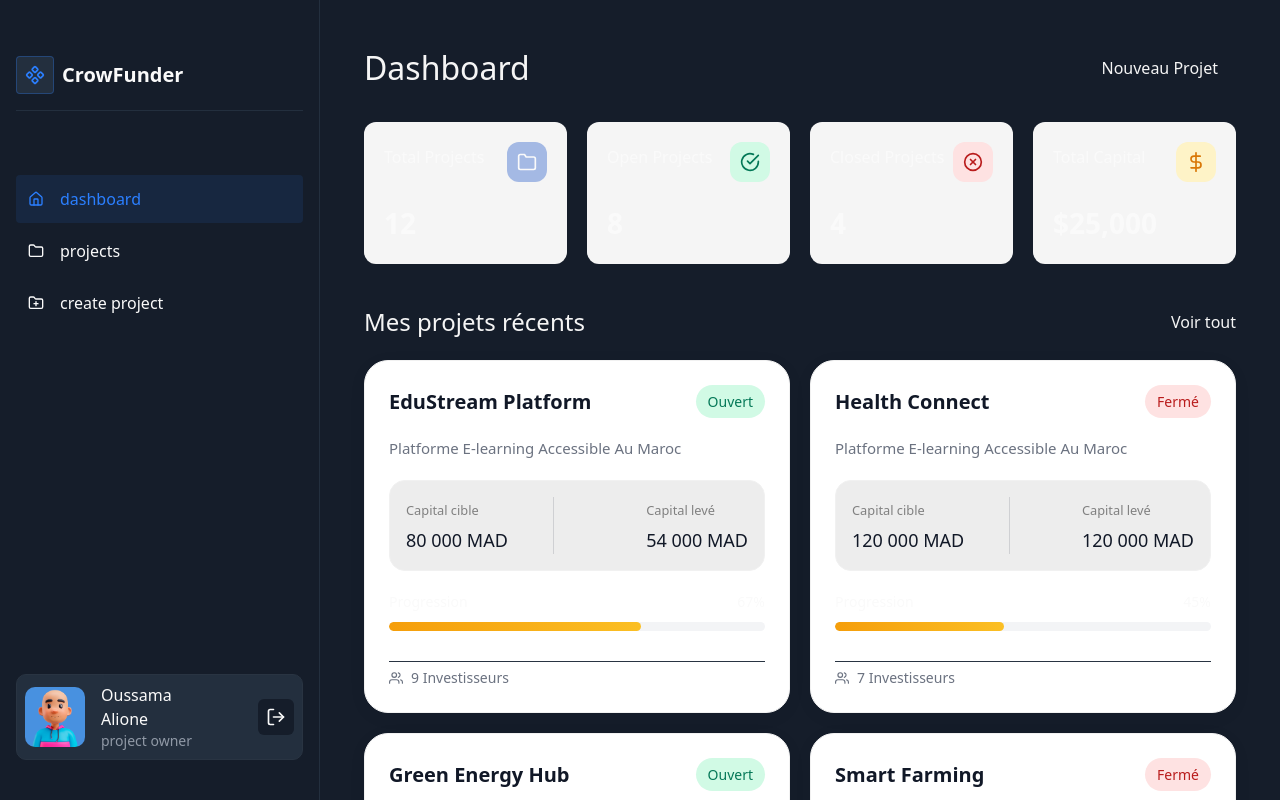
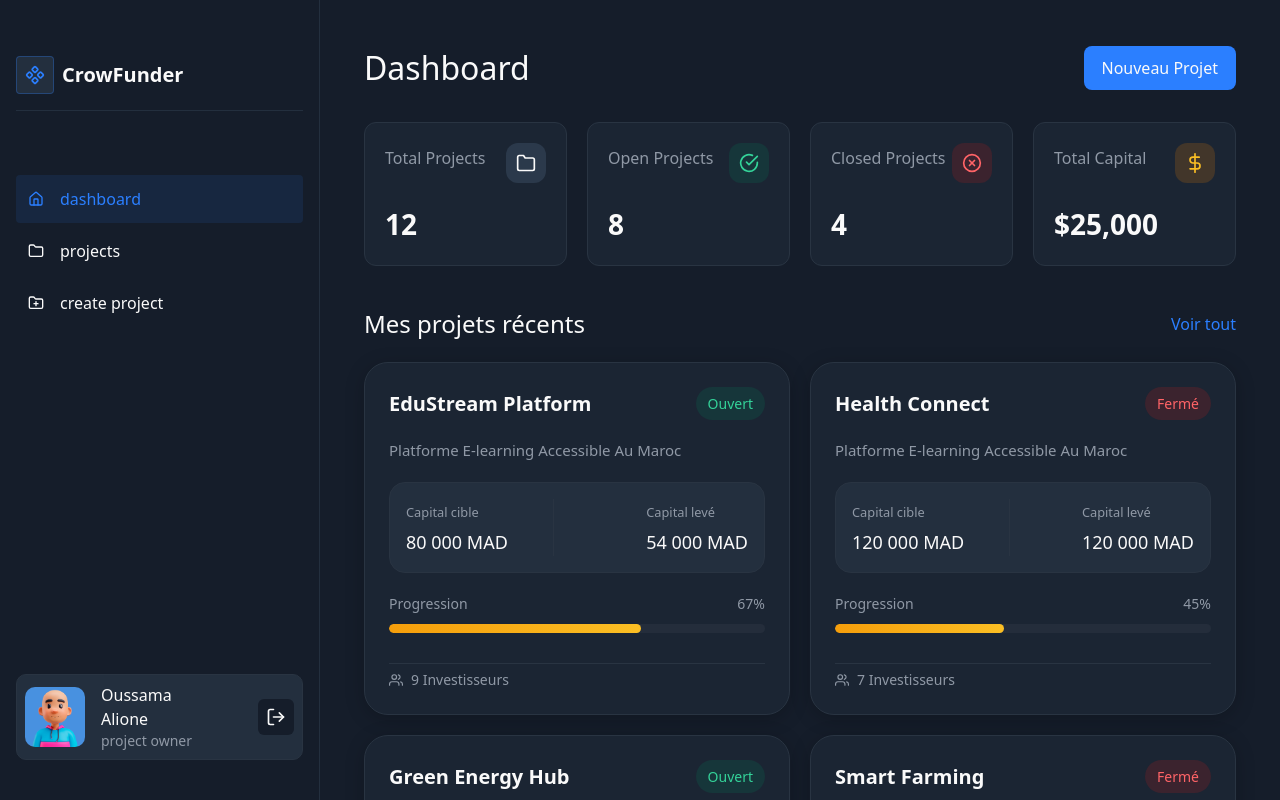
Before and after one commit to ussama-alione-dev/crowfunder-frontend, a React (Vite) app in the folder client/: page / in a window 1280 px wide. Built offline with nearby package versions, Linux system fonts and the light colour scheme.

Commit message:
refactor: update routing to use ProjectDetails component; enhance Dashboard styles with CSS variables

```diff
--- a/client/src/App.jsx
+++ b/client/src/App.jsx
@@ -37,7 +37,7 @@ const App = () => {
               path="projects/update/:id"
               element={<h1>Update Project</h1>}
             />
-            <Route path="projects/:id" element={<h1>Project Details</h1>} />
+            <Route path="projects/:id" element={<ProjectDetails />} />
             <Route
               path="projects/:id/investors"
               element={<h1>Project Investors</h1>}
--- a/client/src/styles/Dashboard.css
+++ b/client/src/styles/Dashboard.css
@@ -1,7 +1,3 @@
-* {
-  /* color: black; */
-  /* font-family: "Inter", sans-serif; */
-}
 .dashboard {
   padding: 20px;
   max-width: 1400px;
@@ -17,6 +13,7 @@
 
 .dashboard-header h1 {
   font-size: 32px;
+  color: var(--foreground);
 }
 
 .dashboard-header button {
@@ -24,6 +21,8 @@
   border: none;
   border-radius: 8px;
   cursor: pointer;
+  background: var(--primary);
+  color: var(--primary-foreground);
 }
 
 .stats-container {
@@ -33,23 +32,27 @@
 }
 
 .title-color {
-  color: whitesmoke;
+  color: var(--foreground);
 }
 
 .stat-card {
-  background: whitesmoke;
+  background: var(--card);
   padding: 20px;
   border-radius: 12px;
+  border: 1px solid var(--border);
+  color: var(--card-foreground);
 }
 
 .stat-card h3 {
   margin-bottom: 10px;
   font-size: 16px;
+  color: var(--muted-foreground);
 }
 
 .stat-card p {
   font-size: 28px;
   font-weight: bold;
+  color: var(--foreground);
 }
 
 .recent-projects {
@@ -65,17 +68,13 @@
 
 .recent-header h2 {
   font-size: 24px;
+  color: var(--foreground);
 }
 
 .recent-header span {
   cursor: pointer;
+  color: var(--primary);
 }
-
-/* .projects-grid {
-    display: grid;
-    grid-template-columns: repeat(2, 1fr);
-    gap: 20px;
-} */
 
 .projects-grid {
   display: grid;
@@ -84,18 +83,19 @@
 }
 
 .project-card {
-  background: #ffffff;
+  background: var(--card);
   border-radius: 24px;
   padding: 24px;
   cursor: pointer;
   transition: 0.3s;
-  border: 1px solid #f1f1f1;
-  box-shadow: 0 4px 20px rgba(0, 0, 0, 0.04);
+  border: 1px solid var(--border);
+  box-shadow: 0 4px 20px rgba(0, 0, 0, 0.2);
 }
 
 .project-card:hover {
   transform: translateY(-6px);
-  box-shadow: 0 10px 30px rgba(0, 0, 0, 0.08);
+  box-shadow: 0 10px 30px rgba(0, 0, 0, 0.3);
+  border-color: var(--primary);
 }
 
 .project-top {
@@ -108,20 +108,20 @@
 .project-top h3 {
   font-size: 20px;
   font-weight: 700;
-  color: #111827;
+  color: var(--card-foreground);
 }
 
 .status-open {
-  background: #d1fae5;
-  color: #047857;
+  background: rgba(4, 120, 87, 0.2);
+  color: #34d399;
   padding: 6px 12px;
   border-radius: 20px;
   font-size: 14px;
 }
 
 .status-closed {
-  background: #fee2e2;
-  color: #b91c1c;
+  background: rgba(185, 28, 28, 0.2);
+  color: var(--destructive);
   padding: 6px 12px;
   border-radius: 20px;
   font-size: 14px;
@@ -129,7 +129,7 @@
 
 .project-description {
   margin: 18px 0;
-  color: #6b7280;
+  color: var(--muted-foreground);
   line-height: 1.6;
   font-size: 15px;
 }
@@ -139,14 +139,14 @@
   justify-content: space-between;
   margin-top: 20px;
   margin-bottom: 20px;
-  background: #ededed;
-  border: 1px solid #f1f1f1;
+  background: var(--secondary);
+  border: 1px solid var(--border);
   border-radius: 16px;
   padding: 16px;
 }
 
 .project-money > div:first-child {
-  border-right: 1px solid #cfd0d3;
+  border-right: 1px solid var(--border);
   padding-right: 45px;
 }
 
@@ -155,13 +155,13 @@
 }
 
 .project-money small {
-  color: gray;
+  color: var(--muted-foreground);
 }
 
 .project-money h4 {
   margin-top: 6px;
   font-size: 18px;
-  color: #111827;
+  color: var(--foreground);
 }
 
 .progress-section {
@@ -173,12 +173,13 @@
   justify-content: space-between;
   margin-bottom: 10px;
   font-size: 14px;
+  color: var(--muted-foreground);
 }
 
 .progress-bar {
   width: 100%;
   height: 9px;
-  background: #f3f4f6;
+  background: var(--muted);
   border-radius: 30px;
   overflow: hidden;
 }
@@ -192,11 +193,11 @@
 .line {
   margin-top: 30px;
   margin-bottom: 5px;
-  color: gray;
+  color: var(--muted-foreground);
 }
 
 .project-footer {
-  border-top: 1px solid #f1f1f1;
+  border-top: 1px solid var(--border);
   margin-top: 40px;
   padding-top: 18px;
 }
@@ -205,7 +206,7 @@
   display: flex;
   align-items: center;
   gap: 8px;
-  color: #6b7280;
+  color: var(--muted-foreground);
   font-size: 14px;
 }
 
@@ -220,24 +221,25 @@
   width: 40px;
   height: 40px;
   border-radius: 12px;
-  background: #a4b9e4;
+  background: var(--accent);
   display: flex;
   align-items: center;
   justify-content: center;
   font-size: 20px;
+  color: var(--accent-foreground);
 }
 
 .open-icon {
-  background: #d1fae5;
-  color: #047857;
+  background: rgba(4, 120, 87, 0.2);
+  color: #34d399;
 }
 
 .closed-icon {
-  background: #fee2e2;
-  color: #b91c1c;
+  background: rgba(185, 28, 28, 0.2);
+  color: var(--destructive);
 }
 
 .capital-icon {
-  background: #fef3c7;
-  color: #d97706;
+  background: rgba(217, 119, 6, 0.2);
+  color: #fbbf24;
 }
```
Also changed, not shown: client/src/index.css (+4 -6 lines).
